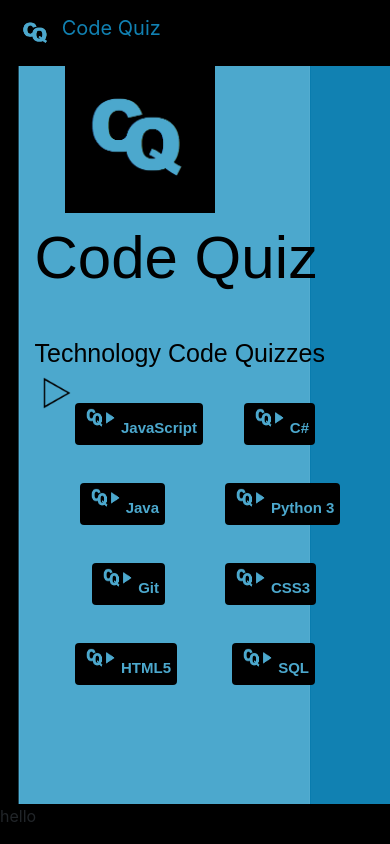
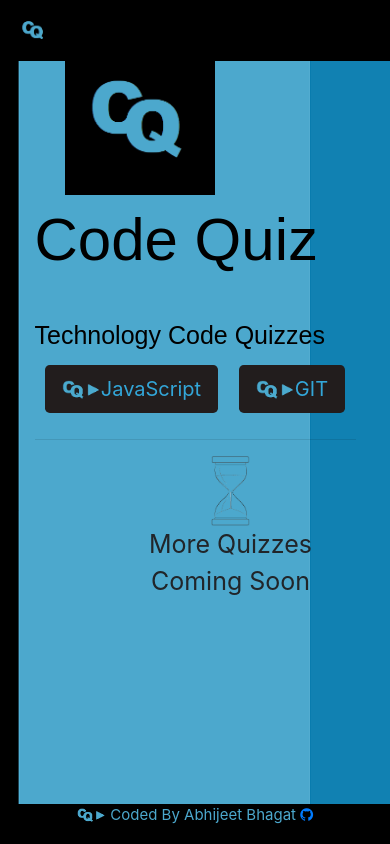
Before and after one commit to bhagatabhijeet/codequiz, a plain HTML site: page index.html in a window 390 px wide. Drawn offline with nearby package versions, Linux system fonts and the light colour scheme.

Commit message:
intermediate commit to save work

```diff
--- a/Assets/styles/default.css
+++ b/Assets/styles/default.css
@@ -58,7 +58,7 @@ body{
     height: 150px;
     width:150px;
     margin: 0px;
-    margin-top: -2px;
+    margin-top: -20px;
     margin-left: 30px;
 
 }
@@ -70,9 +70,9 @@ body{
 } */
 
 .badge{
-    background-color: black;
+    background-color: transparent;
     font-family: Arial, Helvetica, sans-serif;
-    font-size: 15px;
+    /* font-size: 15px; */
     color:#4ca8cd;
     text-align: start;
     padding-top: 0%;
@@ -82,26 +82,32 @@ body{
 
 .quiz-pill{
     display: inline-block;
-    margin:25px;
-    padding:5px;
-    height:30px;
-    width:100px;
-    text-align: right;
+    /* margin:25px 0px 25px 25px;  */
+    padding:0px;
+    /* height:30px;
+    width:100px; */
+    font-size: 15px;
+    /* text-align: right; */
 }
 
 .quiz-pill-info{
-    display: none;
+    /* display: none; */
     width: 150px;
-    height: 130px;
+    height: 150px;
     background-color: black;
     color: #4ca8cd;
-    border:1px inset black;
-    text-align: justify;
-    margin-top: 4px;
-    padding: 10px;
+    border:1px solid #000862;
+    border-radius: 5px;
+    text-align: center;
+    margin: 10px;
+    padding: 0px;
+    word-wrap: normal;
+    /* margin-top: 4px;
+    margin-left: 0px; */
+    /* padding: 10px; */
 }
 
-.badge::before{
+/* .badge::before{
     content:" ";
     background-image: url("../images/pill_arrow.png");
     background-repeat: no-repeat;
@@ -112,17 +118,28 @@ body{
     background-size: 30px 20px;
     text-align: justify;
     margin:5px;
+} */
+
+.quiz-pill-info:hover {
+    background-color: #000862;
+    color:#4ca8cd;
+    /* box-shadow: 3px 3px #000862; */
 }
 
-.quiz-pill:hover > .quiz-pill-info{
-    display: block;
+.quiz-pill-info:hover > .badge > .quiz-pill{
+    /* background-color: white; */
+    padding: 10px;
+    border : white 1px groove;
+
 }
+
 #blacktriangle{
     transform: rotate(90deg);
     /* margin-top: 20%; */
     /* width:50%; */
     height: 40px;
     position:fixed;
+    margin-right: 5px;
     /* left:0px; */
     /* top:0px; */
     /* transition-property:all;
@@ -169,7 +186,20 @@ footer{
     bottom:0;
     background-color: black;
     width:100%;
+    text-align: center;
+    color:#4ca8cd;
+    font-size: 15px;
     /* margin-left:2%; */
+}
+/* btn-lg btn-dark*/
+.btn{
+    color:#33a6d8;
+    background-color: rgb(34, 29, 29);
+    margin:10px;
+}
+.btn:hover{
+    color:#4ca8cd;
+    background-color: black
 }
 
 @media only screen and (max-width:767px){
--- a/index.html
+++ b/index.html
@@ -11,7 +11,10 @@
     <link rel="stylesheet" href="https://stackpath.bootstrapcdn.com/bootstrap/4.5.0/css/bootstrap.min.css"
         integrity="sha384-9aIt2nRpC12Uk9gS9baDl411NQApFmC26EwAOH8WgZl5MYYxFfc+NcPb1dKGj7Sk" crossorigin="anonymous">
 
+    <!-- font awesome -->
+    <link rel="stylesheet" href="https://stackpath.bootstrapcdn.com/font-awesome/4.7.0/css/font-awesome.min.css">
 
+    <!-- my stylesheet -->
     <link rel="stylesheet" type="text/css" href="Assets/styles/default.css" />
     <title>Code Quiz</title>
 </head>
@@ -19,9 +22,9 @@
 <body>
     <nav class="navbar fixed-top">
         <a class="navbar-brand" href="#">
-            <img src="Assets/images/logo.png" width="40" height="40" class="d-inline-block align-top" alt=""
+            <img src="Assets/images/logo.png" width="35" height="35" class="d-inline-block align-top" alt=""
                 loading="lazy">
-            Code Quiz
+
         </a>
     </nav>
 
@@ -30,37 +33,41 @@
     <img src="Assets/images/logo.png" class="screen-center" />
     <div class="container">
         <div class="row">
-            <div class="col-lg-4">
+            <div class="col-lg-5">
                 <img id="homepageimage" src="Assets/images/logo.png" alt="logo image" />
                 <div id="welcome-big">Code Quiz</div>
                 <div id="welcome-small">Technology Code Quizzes</div>
             </div>
-            <div class="col-sm-1">
-                <span>
-                    <img id="blacktriangle" src="Assets/images/black-triangle.png" />
-                </span>
-            </div>
-
-            <div class="col-lg-6">
+            <div class="col-lg-7">
                 <div class="row">
 
-                    <div class="col-lg-12 mt-auto d-flex flex-row justify-content-center align-items-center flex-wrap">
-                        <!-- <a href="#" class="badge"><img src="Assets/images/logo.png" height="30px"/> -->
+                    <div class="col mt-auto d-flex flex-row align-content-center justify-content-around flex-wrap">
 
-                        <span class="quiz-pill">
-                            <a href="#" class="badge">JavaScript</a></span>
-
-
-
-                        <span class="quiz-pill"><a href="#" class="badge">C#</a></span>
-                        <span class="quiz-pill"><a href="#" class="badge">Java</a></span>
-                        <span class="quiz-pill"><a href="#" class="badge">Python 3</a></span>
-                        <span class="quiz-pill"><a href="#" class="badge">Git</a></span>
-                        <span class="quiz-pill"><a href="#" class="badge">CSS3</a></span>
-                        <span class="quiz-pill"><a href="#" class="badge">HTML5</a></span>
-                        <span class="quiz-pill"><a href="#" class="badge">SQL</a></span>
+                        <a class="btn btn-lg active" href="#" role="button"><img src="Assets/images/pill_arrow_trans.png" height="20px" />JavaScript</a>
+                        <a class="btn btn-lg" href="#" role="button"><img src="Assets/images/pill_arrow_trans.png" height="20px" />GIT</a>
+                        <!--
+                        Buttons for future code quizzes
+                        <a class="btn btn-lg" href="#" role="button"><img src="Assets/images/pill_arrow_trans.png" height="20px" />C#</a>
+                        <a class="btn btn-lg" href="#" role="button"><img src="Assets/images/pill_arrow_trans.png" height="20px" />HTML5</a>
+                        <a class="btn btn-lg" href="#" role="button"><img src="Assets/images/pill_arrow_trans.png" height="20px" />CSS3</a>
+                        <a class="btn btn-lg" href="#" role="button"><img src="Assets/images/pill_arrow_trans.png" height="20px" />JAVA</a>
+                        <a class="btn btn-lg" href="#" role="button"><img src="Assets/images/pill_arrow_trans.png" height="20px" />SQL</a>
+                     -->
 
                     </div>
+                </div>
+                <hr/>
+
+                <div class="row">
+                    <div class="col mb-auto d-flex flex-column align-items-end justify-content-center flex-wrap">
+                        <div style="width: 250px;">
+                            <img src="Assets/images/hourglass_trans1.png" height="70px" style="display: block;
+                            margin-left: auto;
+                            margin-right: auto;"/>
+                            <div style="text-align: center;font-size: 25px;">More Quizzes Coming Soon</div>
+                        </div>
+                    </div>
+
                 </div>
 
             </div>
@@ -70,7 +77,10 @@
     <!--container end-->
     <div style="height: 45px;"></div>
     <footer>
-        hello
+        <img src="Assets/images/pill_arrow.png" height="15px"> Coded By Abhijeet Bhagat
+        <a href="https://github.com/bhagatabhijeet/codequiz">
+            <i class="fa fa-github" aria-hidden="true"></i>
+        </a>
     </footer>
 
     <!-- Optional JavaScript -->
@@ -89,12 +99,12 @@
     <script>
         $(document).ready(function () {
             // $(".screen-center").fadeIn(600);
-            $(".screen-center").animate({left:"0%"},2000);
+            $(".screen-center").animate({ left: "0%" }, 2000);
             // $(".screen-left").delay(1000).animate({left:"50%"},1000);
             // $(".screen-right").animate({left:"0%"},1000);
             $(".screen-center").fadeOut(1000);
-            $(".screen-left").delay(2100).animate({left:"100%"},1000);
-            $(".screen-right").delay(2100).animate({width:"0",left:"0%"},1000);
+            $(".screen-left").delay(2100).animate({ left: "100%" }, 1000);
+            $(".screen-right").delay(2100).animate({ width: "0", left: "0%" }, 1000);
             // $(".screen-center").animate({top:"0%"},1000);
             // $(".screen-center").fadeIn(600);
             // $("#blacktriangle").animate({height:"300%",height:"40px"},20000);
```
Also changed, not shown: Assets/images/hourglass_trans1.png (added), Assets/images/pill_arrow_trans.png (added).
